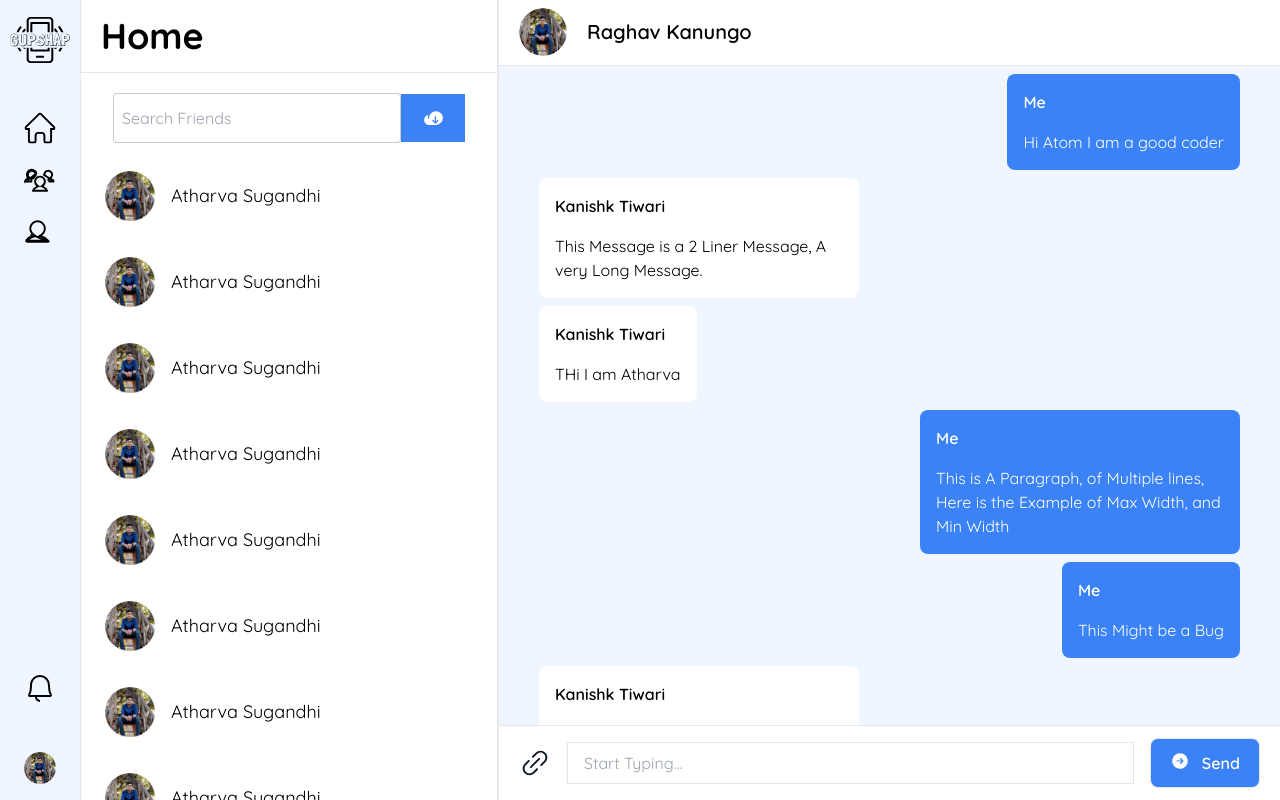
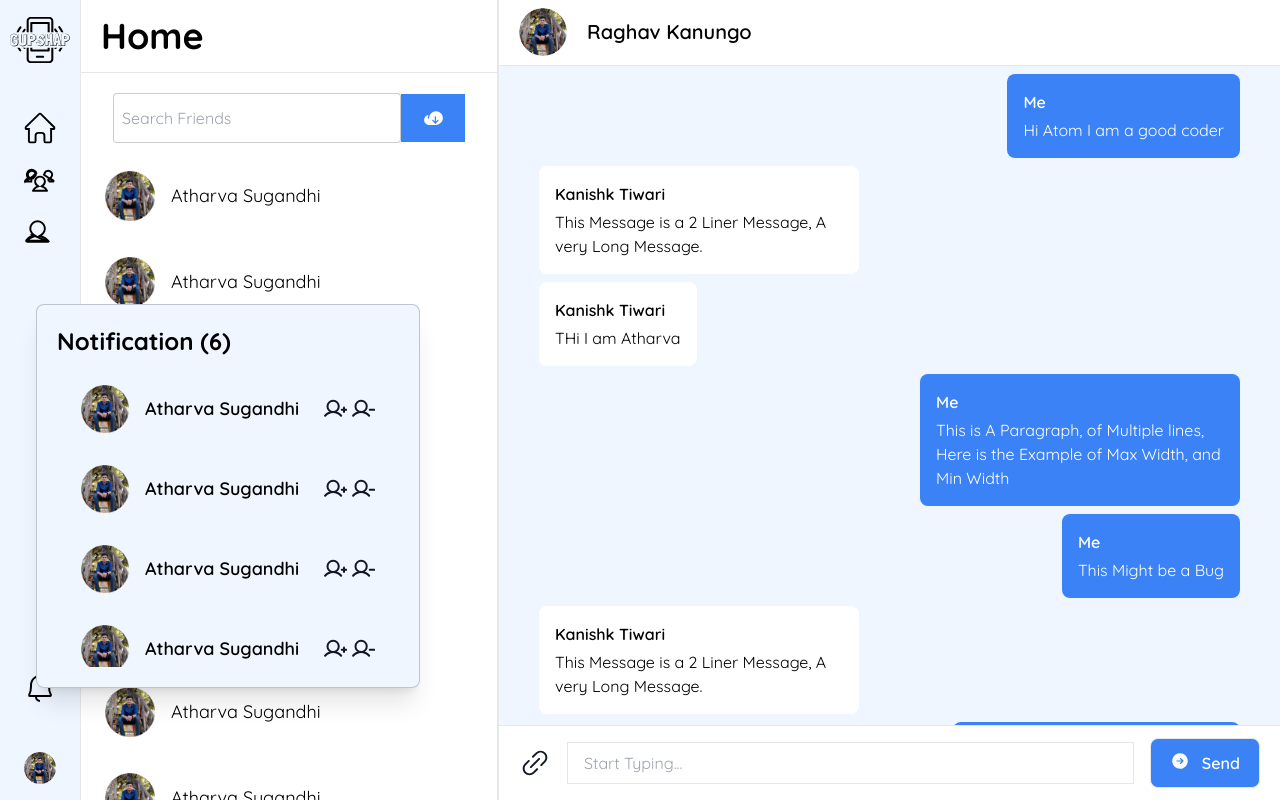
Before and after one commit to Atom-Atharva/Gupshap-ChatApp, a React (Create React App) app: page /chat in a window 1280 px wide. Built offline with nearby package versions, Linux system fonts and the light colour scheme; no server answers.

Commit message:
Notification PopUp

```diff
--- /dev/null
+++ b/src/component/chat/notification/Header.js
@@ -0,0 +1,14 @@
+import React from "react";
+import { heading } from "./notificationData";
+
+const Header = ({ count = 0 }) => {
+    return (
+        <div>
+            <p className="text-2xl font-bold">
+                {heading} ({count})
+            </p>
+        </div>
+    );
+};
+
+export default Header;
--- /dev/null
+++ b/src/component/chat/notification/List.js
@@ -0,0 +1,22 @@
+import React from "react";
+import { noDataMsg } from "./notificationData";
+import SingleNotification from "./SingleNotification";
+
+const List = ({ data }) => {
+    return !data ? (
+        <div>{noDataMsg}</div>
+    ) : (
+        <div className="flex flex-col overflow-auto gap-4">
+            {data.map((notification) => {
+                return (
+                    <SingleNotification
+                        notification={notification}
+                        key={notification.id}
+                    />
+                );
+            })}
+        </div>
+    );
+};
+
+export default List;
--- /dev/null
+++ b/src/component/chat/notification/SingleNotification.js
@@ -0,0 +1,19 @@
+import React from "react";
+import { icons } from "./notificationData";
+
+const SingleNotification = ({ notification }) => {
+    return (
+        <div className="flex justify-between py-2 px-6">
+            <div className="flex items-center gap-4">
+                <img src={notification.image} className="h-12" alt="DP" />
+                <p className="text-lg font-semibold">{notification.name}</p>
+            </div>
+            <div className="flex items-center gap-1">
+                <img src={icons.accept} alt="accept" />
+                <img src={icons.reject} alt="reject" />
+            </div>
+        </div>
+    );
+};
+
+export default SingleNotification;
--- /dev/null
+++ b/src/component/chat/notification/notificationData.js
@@ -0,0 +1,41 @@
+export const heading = "Notification";
+
+export const notifications = [
+    {
+        id: "1",
+        name: "Atharva Sugandhi",
+        image: `${process.env.PUBLIC_URL}/assets/img/atharvaRound.png`,
+    },
+    {
+        id: "2",
+        name: "Atharva Sugandhi",
+        image: `${process.env.PUBLIC_URL}/assets/img/atharvaRound.png`,
+    },
+    {
+        id: "3",
+        name: "Atharva Sugandhi",
+        image: `${process.env.PUBLIC_URL}/assets/img/atharvaRound.png`,
+    },
+    {
+        id: "4",
+        name: "Atharva Sugandhi",
+        image: `${process.env.PUBLIC_URL}/assets/img/atharvaRound.png`,
+    },
+    {
+        id: "5",
+        name: "Atharva Sugandhi",
+        image: `${process.env.PUBLIC_URL}/assets/img/atharvaRound.png`,
+    },
+    {
+        id: "6",
+        name: "Atharva Sugandhi",
+        image: `${process.env.PUBLIC_URL}/assets/img/atharvaRound.png`,
+    },
+];
+
+export const icons = {
+    accept: `${process.env.PUBLIC_URL}/assets/svg/Accept.svg`,
+    reject: `${process.env.PUBLIC_URL}/assets/svg/Reject.svg`,
+};
+
+export const noDataMsg = "Your Notifications will appear here.";
--- a/src/component/chat/room/MessageBubble.js
+++ b/src/component/chat/room/MessageBubble.js
@@ -6,7 +6,7 @@ const MessageBubble = ({ message, isSenderUser, isGroup }) => {
       className={`${
         isSenderUser ? "bg-primary-btn text-white" : "bg-primary"
       } p-4 rounded-lg ${
-        isGroup ? "flex flex-col justify-center items-start gap-4" : ""
+        isGroup ? "flex flex-col justify-center items-start gap-1" : ""
       } min-w-7 max-w-80`}
     >
       {isGroup && (
--- a/src/pages/chat-page/contents/Content.js
+++ b/src/pages/chat-page/contents/Content.js
@@ -1,12 +1,14 @@
 import React from "react";
 import NavBar from "./NavBar";
 import MainArea from "./MainArea";
+import Notification from "./Notification";
 
 const Content = () => {
     return (
         <div className="flex">
             <NavBar />
             <MainArea />
+            <Notification />
         </div>
     );
 };
--- /dev/null
+++ b/src/pages/chat-page/contents/Notification.js
@@ -0,0 +1,15 @@
+import React from "react";
+import Header from "../../../component/chat/notification/Header";
+import List from "../../../component/chat/notification/List";
+import { notifications } from "../../../component/chat/notification/notificationData";
+
+const Notification = () => {
+    return (
+        <div className="absolute bottom-28 left-9 w-96 max-h-96 p-5 flex flex-col gap-5 border border-black rounded-lg border-opacity-20 bg-secondary-light shadow-xl">
+            <Header count={notifications.length} />
+            <List data={notifications} />
+        </div>
+    );
+};
+
+export default Notification;
```
Also changed, not shown: public/assets/svg/Accept.svg (added), public/assets/svg/Reject.svg (added).
